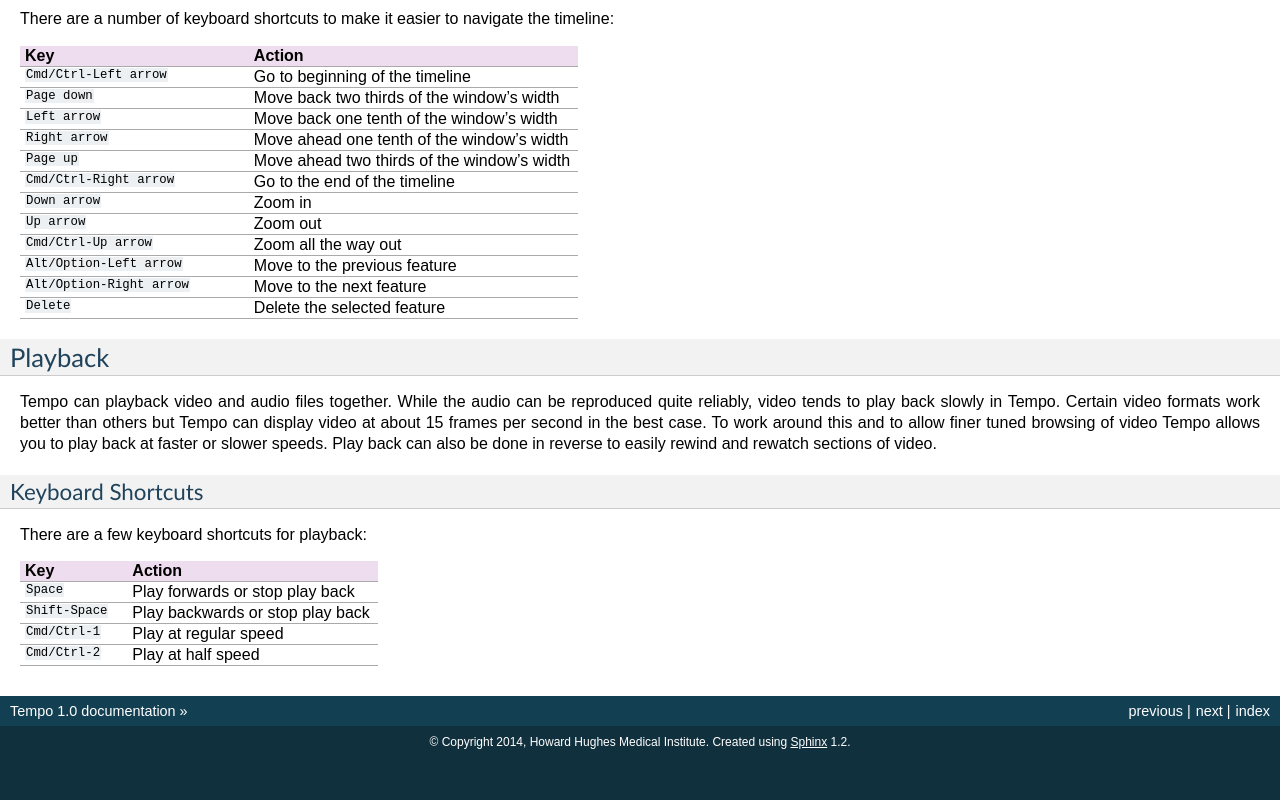
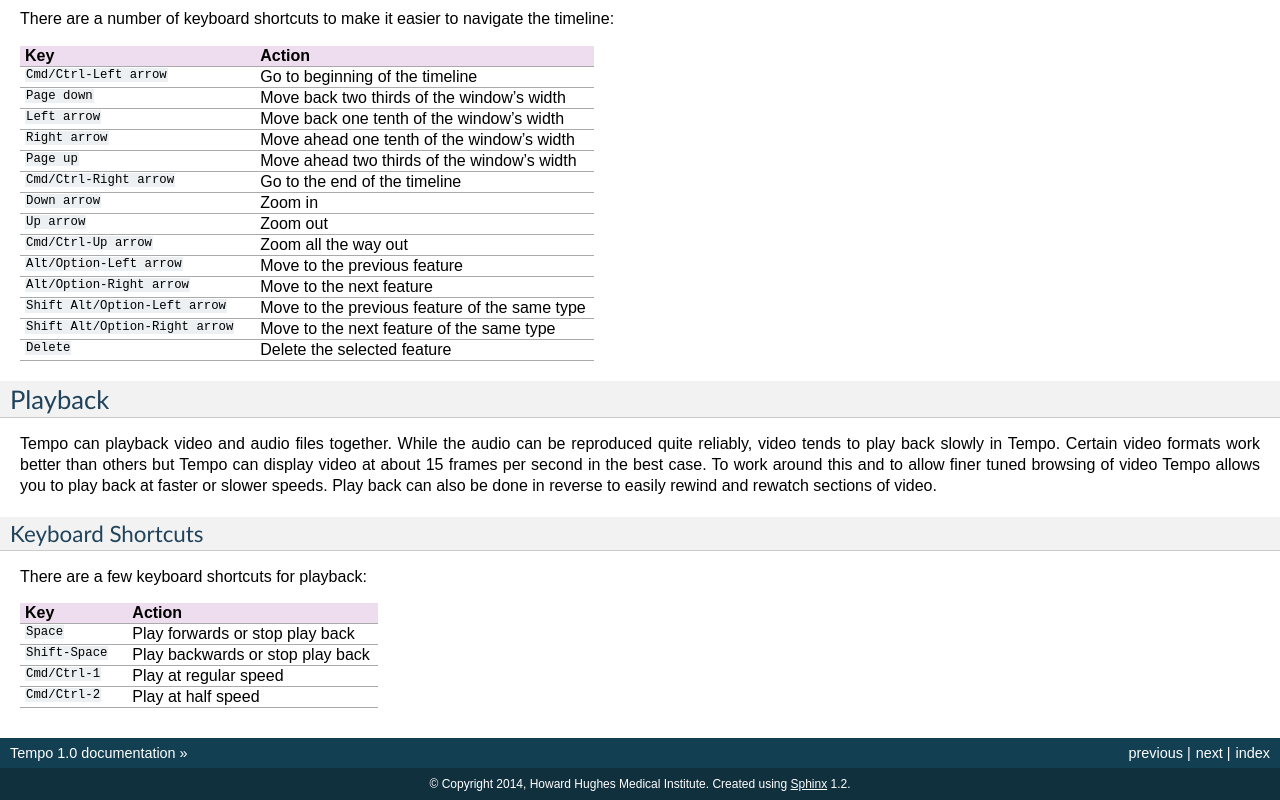
Before and after one commit to JaneliaSciComp/tempo, a plain HTML site: page Documentation/Browsing.html in a window 1280 px wide. Shown: the part 656-1456 px from the top of the page. Before the commit the page ends 1414 px from the top, so only its background shows below. Drawn offline with Linux system fonts and the light colour scheme.

Commit message:
add keyboard shortcuts to jump to feature of same type

```diff
--- a/Documentation/Browsing.html
+++ b/Documentation/Browsing.html
@@ -134,6 +134,12 @@
 <tr class="row-even"><td><tt class="kbd docutils literal"><span class="pre">Alt/Option-Right</span> <span class="pre">arrow</span></tt></td>
 <td>Move to the next feature</td>
 </tr>
+<tr class="row-odd"><td><tt class="kbd docutils literal"><span class="pre">Shift Alt/Option-Left</span> <span class="pre">arrow</span></tt></td>
+<td>Move to the previous feature of the same type</td>
+</tr>
+<tr class="row-even"><td><tt class="kbd docutils literal"><span class="pre">Shift Alt/Option-Right</span> <span class="pre">arrow</span></tt></td>
+<td>Move to the next feature of the same type</td>
+</tr>
 <tr class="row-odd"><td><tt class="kbd docutils literal"><span class="pre">Delete</span></tt></td>
 <td>Delete the selected feature</td>
 </tr>
```
Also changed, not shown: 1 other file.
